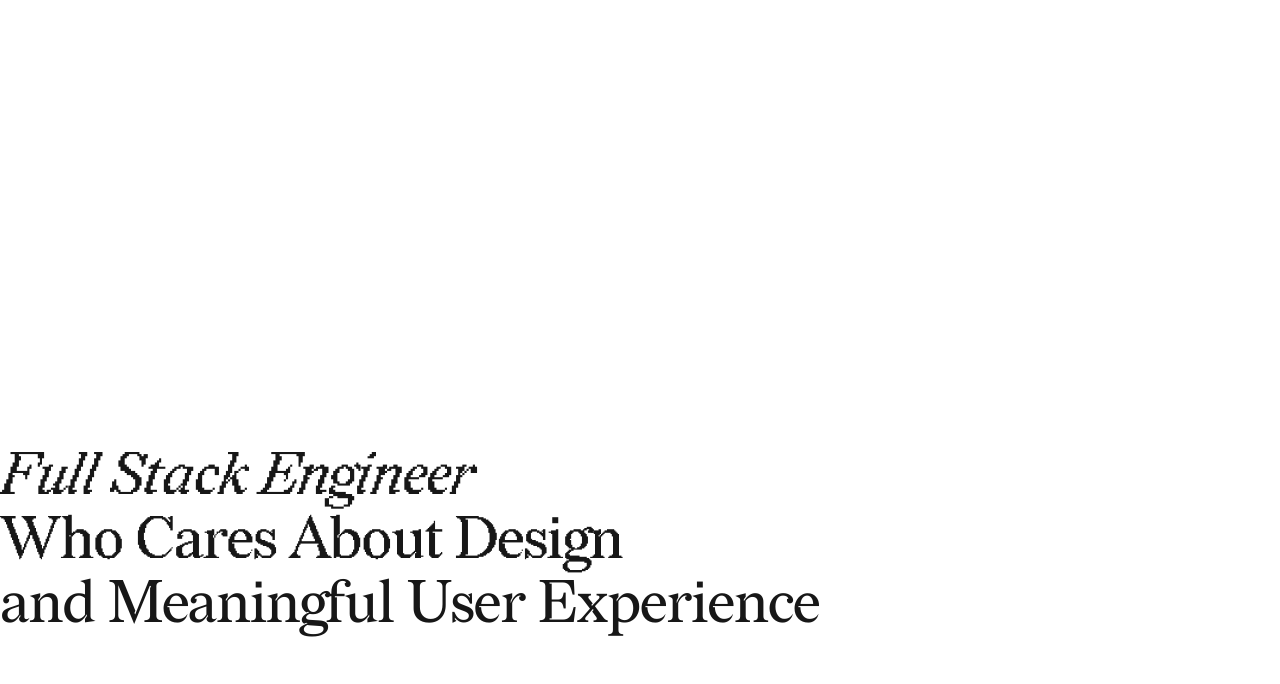
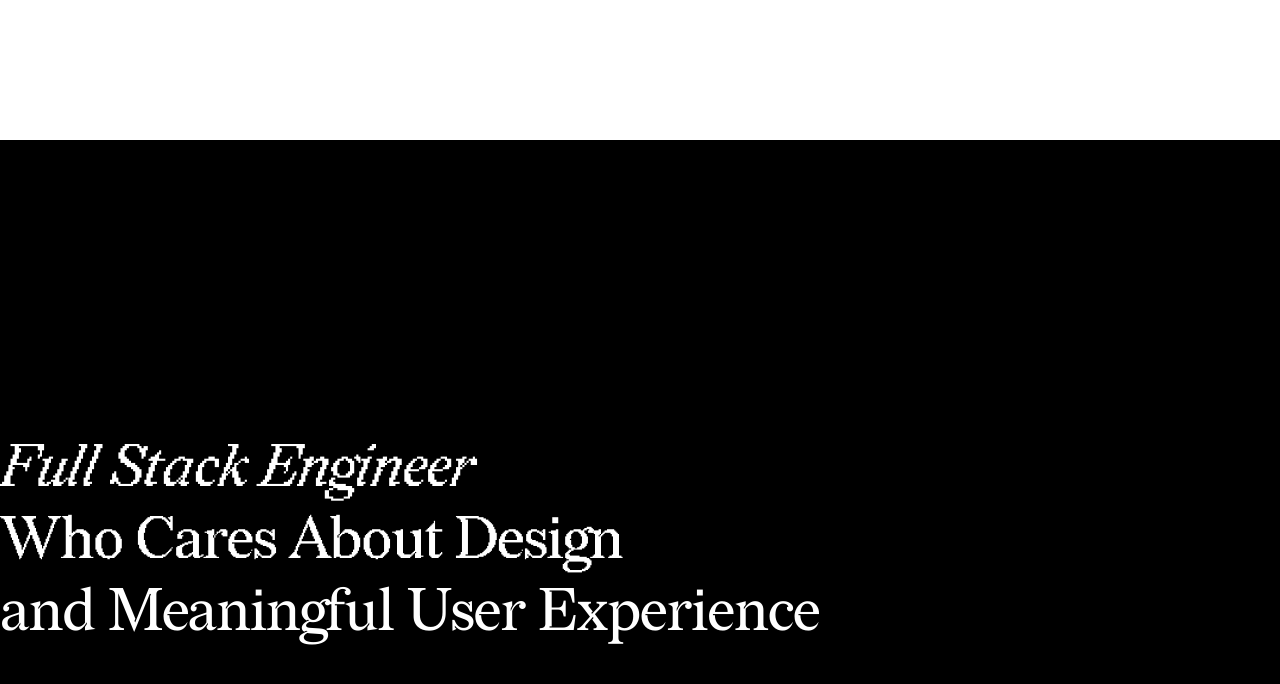
Before and after one commit to irxd/portfolio, a Next.js app: page / in a window 1280 px wide. Shown: the top 684 px of the page. Built offline with nearby package versions, Linux system fonts and the light colour scheme.

Commit message:
feat: add pixel cursor trailing

```diff
--- a/app/components/Hero.tsx
+++ b/app/components/Hero.tsx
@@ -1,4 +1,7 @@
+"use client";
+
 import localFont from 'next/font/local';
+import { useEffect, useState } from 'react';
 import { twMerge } from 'tailwind-merge';
 
 const redaction35Italic = localFont({
@@ -14,28 +17,67 @@ const redaction = localFont({
 });
 
 export default function Hero() {
+  const [windowsWidth, setWindowsWidth] = useState(0);
+
+  useEffect(() => {
+    setWindowsWidth(window.innerWidth);
+  }, [])
+
+  const getBlocks = () => {
+    const blockSize = windowsWidth * 0.02;
+    const nbOfBlocks = Math.ceil(window.innerHeight / blockSize);
+    return [...Array(nbOfBlocks).keys()].map((_, index) => {
+      return (
+        <div
+          onMouseEnter={(e) => { colorize(e.currentTarget as HTMLDivElement) }}
+          key={index}
+          className="w-full h-[2vw]"
+        />
+      )
+    })
+  }
+
+  const colorize = (el: HTMLDivElement) => {
+    el.style.backgroundColor = "white";
+    setTimeout(() => {
+      el.style.backgroundColor = "transparent";
+    }, 300)
+  }
+
   return (
-    <div className="min-h-screen flex container mx-auto">
-      <div className="flex flex-col flex-grow justify-center">
+    <div className="min-h-screen flex container mx-auto bg-black">
+      <div className="flex flex-col flex-grow justify-center mix-blend-difference text-white relative z-10 pointer-events-none">
         <p className={twMerge(
           redaction35Italic.className,
-          "text-6xl leading-16 tracking-tight"
+          "text-6xl leading-18 tracking-tight"
         )}>
           Full Stack Engineer
         </p>
         <p className={twMerge(
           redaction20.className,
-          "text-6xl leading-16 tracking-tight"
+          "text-6xl leading-18 tracking-tight"
         )}>
           Who Cares About Design
         </p>
         <p className={twMerge(
           redaction.className,
-          "text-6xl leading-16 tracking-tight"
+          "text-6xl leading-18 tracking-tight"
         )}>
           and Meaningful User Experience
         </p>
       </div>
+
+      <div className="flex h-full w-full overflow-hidden absolute">
+        {
+          windowsWidth > 0 && [...Array(50).keys()].map((_, index) => {
+            return <div key={index} className="w-[2vw]">
+              {
+                getBlocks()
+              }
+            </div>
+          })
+        }
+      </div>
     </div>
   );
 }
```
